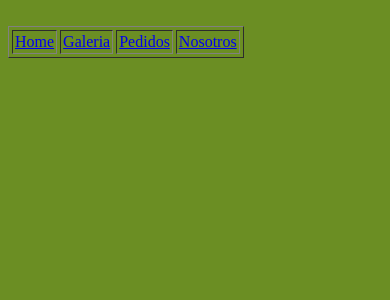
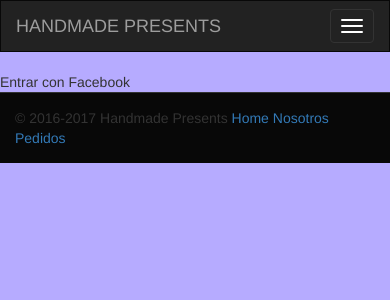
Before and after one commit to FranVP/Handmade, a PHP site: page /handmade/login.php in a window 390 px wide. Shown: the top 300 px of the page. Run offline with PHP 8.4, Linux system fonts and the light colour scheme; some libraries are stand-ins or nearby versions.

Commit message:
Implementación del login
en proceso

```diff
--- a/login.php
+++ b/login.php
@@ -1,18 +1,86 @@
 <html>
-<head>
-    <title>loggin</title>
+<script>
+    (function(d,s,id) {
+        var js, fjs = d.getElementsByTagName(s)[0];
+        if(d.getElementById(id)) return;
+        js = d.createElement(s); js.id = id;
+        js.src = "http://connect.facebook.net/es_ES/sdk.js";
+        fjs.parentNode.insertBefore(js, fjs);
+    }(document, 'script', 'facebook-jssdk'));
+    window.fbAsyncInit = function() {
+        FB.init({
+            appId    : '1218331878194920',
+            cookie   : true,
+            xfbml    : true,
+            version  : 'v2.5'
+        });
+    }
+    function validarUsuario() {
+        FB.getLoginStatus(function(response) {
+            if(response.status == 'connected') {
+                alert('Bienvenido!');
+            } else if(response.status == 'not_authorized') {
+                alert('Debes autorizar la app!');
+            } else {
+                alert('Debes ingresar a tu cuenta de Facebook!');
+            }
+        });
+    }
+</script>
+<head lang="es">
+    <meta charset="UTF-8">
+    <title>Login</title>
+    <link rel="stylesheet" type="text/css" href="css/bootstrap.css">
+    <style>
+        body{
+            background-color: #b6abff}
+    </style>
 </head>
-<body bgcolor="#6b8e23">
-<br />
+<body>
+<nav class="navbar navbar-inverse">
+    <div class="container-fluid">
+        <!-- Brand and toggle get grouped for better mobile display -->
+        <div class="navbar-header">
+            <button type="button" class="navbar-toggle collapsed" data-toggle="collapse" data-target="#bs-example-navbar-collapse-1" aria-expanded="false">
+                <span class="sr-only">Cambiar Navegacion</span>
+                <span class="icon-bar"></span>
+                <span class="icon-bar"></span>
+                <span class="icon-bar"></span>
+            </button>
+            <a class="navbar-brand" href="home.php">HANDMADE PRESENTS</a>
+        </div>
+        <!-- Collect the nav links, forms, and other content for toggling -->
+        <div class="collapse navbar-collapse" id="bs-example-navbar-collapse-1">
+            <ul class="nav navbar-nav">
+                <li><a href="nosotros.php">Nosotros</a></li>
+                <li><a href="pedidos.php">Pedidos</a></li>
+                <li><a href="galeria.php">Galeria</a></li>
+            </ul>
+        </div>
+    </div>
+</nav>
+</div>
+
+
+<body><fb:login-button scope="public_profile,email" onlogin="validarUsuario();">Entrar con Facebook</fb:login-button>  </body>
+
+
+
+
+</div>
+<div class="modal-footer">
+    <div class="row">
+        <div class="col-xs-12 col-sm-9">
+            © 2016-2017 Handmade Presents
+            <a href="home.php">Home</a>
+            <a href="nosotros.php">Nosotros</a>
+            <a href="pedidos.php">Pedidos</a>
+        </div>
+    </div>
+</div>
+
+<script src="js/jquery.js"></script>
+<script src="https://ajax.googleapis.com/ajax/libs/jquery/3.1.1/jquery.min.js"></script>
+<script src="https://maxcdn.bootstrapcdn.com/bootstrap/3.3.7/js/bootstrap.min.js"></script>
 </body>
 </html>
-
-
-<TABLE id="menu" WIDTH="50%" BORDER="1" CELLSPACING="3" CELLPADDING="2">
-    <TR>
-        <TD COLSPAN="4"><a href="home.php">Home</a></TD>
-        <TD><a href="galeria.php">Galeria</a></TD>
-        <TD><a href="pedidos.php">Pedidos</a></TD>
-        <TD><a href="nosotros.php">Nosotros</a></TD>
-    </TR>
-</TABLE>
```
